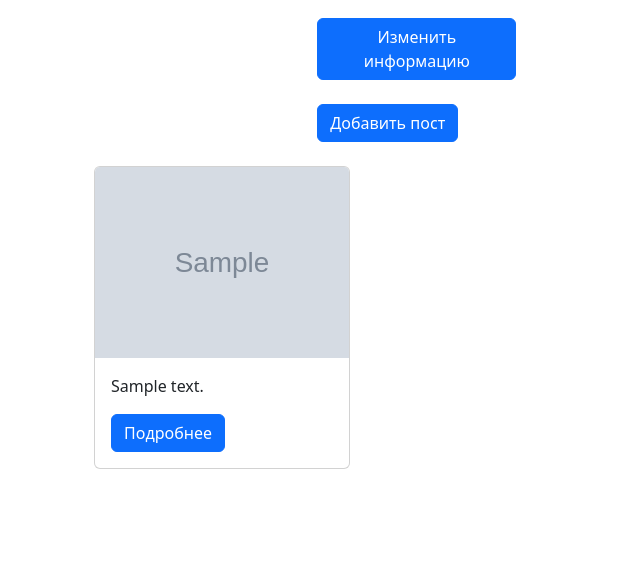
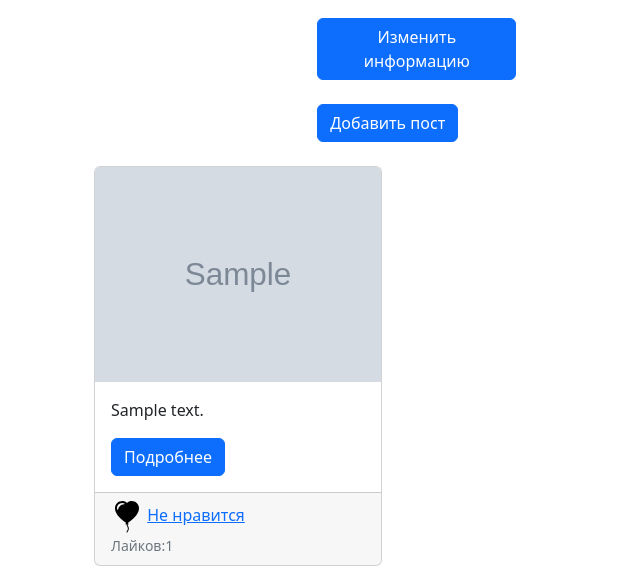
Before and after one commit to montego6/social, a Django app: page /profile in a window 1280 px wide. Shown: the part 222-800 px from the top of the page, without its empty margins (0-640 px from the left). Run offline with Django 4.2, Linux system fonts and the light colour scheme; a user stored in the database is signed in; tables that the repository leaves empty hold one stand-in row (values such as "Sample post"); grey boxes marked "Sample" are stand-in pictures.

Commit message:
Added like functionality

```diff
--- a/main/templates/card-post.html
+++ b/main/templates/card-post.html
@@ -1,7 +1,19 @@
-<div class="card h-100" style="width: 16rem;">
+{% load static %}
+<div class="card h-100" style="width: 18rem;">
   <img src="{{ post.image.url }}" class="card-img-top" alt="...">
   <div class="card-body">
     <p class="card-text">{{ post.text|truncatechars:100 }}</p>
     <a href="{% url 'post detail' post.id %}" class="btn btn-primary">Подробнее</a>
+    </div>
+    <div class="card-footer">
+    {% if user not in post.like.all %}
+    <img src="{% static 'images/balloon-heart.svg' %}" width="32" height="32">
+    <a href="{% url 'post like' post.id %}">Нравится</a>
+    {% else %}
+    <img src="{% static 'images/balloon-heart-fill.svg' %}" width="32" height="32">
+    <a href="{% url 'post like' post.id %}">Не нравится</a>
+    {% endif %}
+    <p class="card-text"><small class="text-muted">Лайков:{{ post.like.all|length }}</small></p>
+
       </div>
 </div>
--- a/main/urls.py
+++ b/main/urls.py
@@ -13,5 +13,6 @@ urlpatterns = [
     path('post/add', views.add_post, name='post add'),
     path('post/<int:post_id>', views.detail_post, name='post detail'),
     path('post/<int:pk>/delete', views.PostDeleteView.as_view(), name='post delete'),
-    path('post/<int:pk>/update', views.PostUpdateView.as_view(), name='post update')
+    path('post/<int:pk>/update', views.PostUpdateView.as_view(), name='post update'),
+    path('post/<int:pk>/like', views.like_post, name='post like')
 ]
--- a/main/views.py
+++ b/main/views.py
@@ -87,3 +87,12 @@ class PostUpdateView(UpdateView):
 
     def get_success_url(self):
         return reverse("profile my")
+
+
+def like_post(request, pk):
+    post = Post.objects.get(id=pk)
+    if request.user in post.like.all():
+        post.like.remove(request.user)
+    else:
+        post.like.add(request.user)
+    return redirect("profile my")
```
Also changed, not shown: main/static/images/balloon-heart-fill.svg (added), main/static/images/balloon-heart.svg (added).
